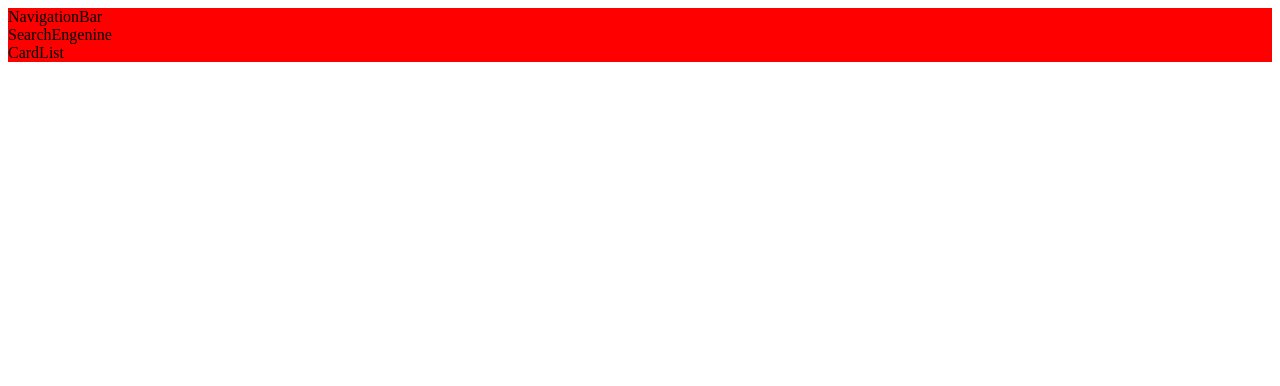
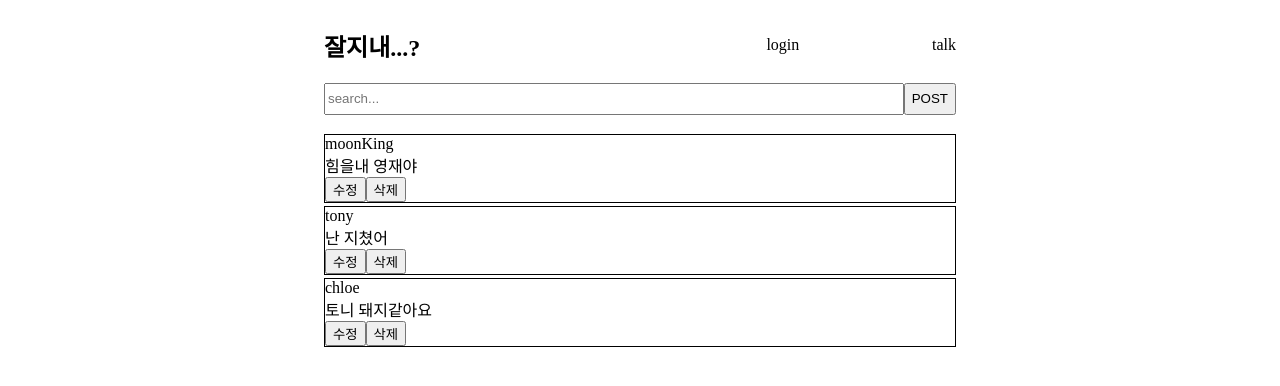
Before and after one commit to kyj2471/node-toy-project, a Next.js app in the folder client/: page / in a window 1280 px wide. Shown: the top 386 px of the page. Built offline with nearby package versions, Linux system fonts and the light colour scheme.

Commit message:
클라이언트 간단 UI구현 작업 완료

```diff
--- /dev/null
+++ b/client/src/components/UI/atoms/Button.tsx
@@ -0,0 +1,12 @@
+import React from 'react';
+
+const Button = (props: any) => {
+  const { name, handleClick } = props;
+  return (
+    <>
+      <button onClick={() => handleClick()}>{name}</button>
+    </>
+  );
+};
+
+export default Button;
--- /dev/null
+++ b/client/src/components/UI/atoms/Heading.tsx
@@ -0,0 +1,13 @@
+import React from 'react';
+
+const Heading = (props: any) => {
+  const { title, handleClick } = props;
+
+  return (
+    <>
+      <h1 onClick={() => handleClick()}>{title}</h1>
+    </>
+  );
+};
+
+export default Heading;
--- /dev/null
+++ b/client/src/components/UI/atoms/Input.tsx
@@ -0,0 +1,19 @@
+import React from 'react';
+import styled from 'styled-components';
+
+const Input = (props: any) => {
+  const { value, handleChange, hint } = props;
+  return (
+    <>
+      <S.Input type="text" placeholder={hint} />
+    </>
+  );
+};
+
+const S = {
+  Input: styled.input`
+    width: 100%;
+  `
+};
+
+export default Input;
--- /dev/null
+++ b/client/src/components/UI/atoms/Paragraph.tsx
@@ -0,0 +1,17 @@
+import React from 'react';
+import styled from 'styled-components';
+
+const Paragraph = (props: any) => {
+  const { text, handleClick } = props;
+  return (
+    <>
+      <S.Text onClick={() => handleClick()}>{text}</S.Text>
+    </>
+  );
+};
+
+const S = {
+  Text: styled.p``
+};
+
+export default Paragraph;
--- /dev/null
+++ b/client/src/components/UI/atoms/Text.tsx
@@ -0,0 +1,13 @@
+import React from 'react';
+
+const Text = (props: any) => {
+  const { text } = props;
+
+  return (
+    <>
+      <div>{text}</div>
+    </>
+  );
+};
+
+export default Text;
--- a/client/src/components/UI/index.tsx
+++ b/client/src/components/UI/index.tsx
@@ -1,5 +1,11 @@
 // atoms exports
+export { default as Paragraph } from './atoms/Paragraph';
+export { default as Heading } from './atoms/Heading';
+export { default as Input } from './atoms/Input';
+export { default as Button } from './atoms/Button';
+export { default as Text } from './atoms/Text';
 // molecules exports
+export { default as Card } from './molecules/Card';
 // organism exports
 export { default as NavigationBar } from './organism/NavigationBar';
 export { default as CardList } from './organism/CardList';
--- /dev/null
+++ b/client/src/components/UI/molecules/Card.tsx
@@ -0,0 +1,25 @@
+import React from 'react';
+import styled from 'styled-components';
+import * as UI from 'components/UI';
+
+const Card = (props: any) => {
+  const { el } = props;
+
+  return (
+    <S.Wrapper>
+      <UI.Text text={el.username} />
+      <UI.Text text={el.text} />
+      <UI.Button name="수정" />
+      <UI.Button name="삭제" />
+    </S.Wrapper>
+  );
+};
+
+const S = {
+  Wrapper: styled.div`
+    margin-top: 0.2rem;
+    border: 1px solid black;
+  `
+};
+
+export default Card;
--- a/client/src/components/UI/organism/CardList.tsx
+++ b/client/src/components/UI/organism/CardList.tsx
@@ -1,14 +1,27 @@
 import React from 'react';
+import styled from 'styled-components';
+import { DUMMY_DATA } from 'components/dummy/data';
+import * as UI from 'components/UI';
 
 /**
  * 카드 리스트 컴퍼넌트(MSG 리스트)
  */
-const CardList = () => {
+const CardList = (props: any) => {
+  const { list } = props;
+
   return (
-    <>
-      <div>CardList</div>
-    </>
+    <S.Wrapper>
+      {DUMMY_DATA.map((talk, index) => (
+        <UI.Card key={index} el={talk} />
+      ))}
+    </S.Wrapper>
   );
 };
 
+const S = {
+  Wrapper: styled.section`
+    margin-top: 1.2rem;
+  `
+};
+
 export default CardList;
--- a/client/src/components/UI/organism/NavigationBar.tsx
+++ b/client/src/components/UI/organism/NavigationBar.tsx
@@ -1,15 +1,34 @@
 import React from 'react';
 import styled from 'styled-components';
+import * as UI from '../index';
 
 /**
  * 상단 네비게이션 바
  */
 const NavigationBar = () => {
   return (
-    <>
-      <div>NavigationBar</div>
-    </>
+    <S.Wrapper>
+      <UI.Heading title={'잘지내...?'} />
+      <S.NavBox>
+        <UI.Paragraph text={'login'} />
+        <UI.Paragraph text={'talk'} />
+      </S.NavBox>
+    </S.Wrapper>
   );
 };
 
+const S = {
+  Wrapper: styled.section`
+    display: flex;
+    justify-content: space-between;
+    align-items: center;
+  `,
+  Title: styled.h1``,
+  NavBox: styled.div`
+    width: 30%;
+    display: flex;
+    justify-content: space-between;
+  `
+};
+
 export default NavigationBar;
--- a/client/src/components/UI/organism/SearchEngenine.tsx
+++ b/client/src/components/UI/organism/SearchEngenine.tsx
@@ -1,14 +1,25 @@
 import React from 'react';
+import styled from 'styled-components';
+import * as UI from '../index';
 
 /**
  * 검색엔진 컴퍼넌트
  */
 const SearchEngenine = () => {
   return (
-    <>
-      <div>SearchEngenine</div>
-    </>
+    <S.Wrapper>
+      <UI.Input hint="search..." />
+      <UI.Button name="POST" />
+    </S.Wrapper>
   );
 };
 
+const S = {
+  Wrapper: styled.form`
+    display: flex;
+    justify-content: space-between;
+    height: 2rem;
+  `
+};
+
 export default SearchEngenine;
--- /dev/null
+++ b/client/src/components/dummy/data.js
@@ -0,0 +1,24 @@
+export const DUMMY_DATA = [
+  {
+    id: '1',
+    text: '힘을내 영재야',
+    createAt: Date.now().toString(),
+    name: '문종하',
+    username: 'moonKing',
+    url: 'github.com'
+  },
+  {
+    id: '2',
+    text: '난 지쳤어',
+    createAt: Date.now().toString(),
+    name: '김영재',
+    username: 'tony'
+  },
+  {
+    id: '3',
+    text: '토니 돼지같아요',
+    createAt: Date.now().toString(),
+    name: '김유현',
+    username: 'chloe'
+  }
+];
--- a/client/src/components/template/Main.tsx
+++ b/client/src/components/template/Main.tsx
@@ -35,7 +35,8 @@ const Home = () => {
 
 const S = {
   Wrapper: styled.div`
-    background-color: red;
+    max-width: 50%;
+    margin: 0 auto;
   `
 };
 
```
